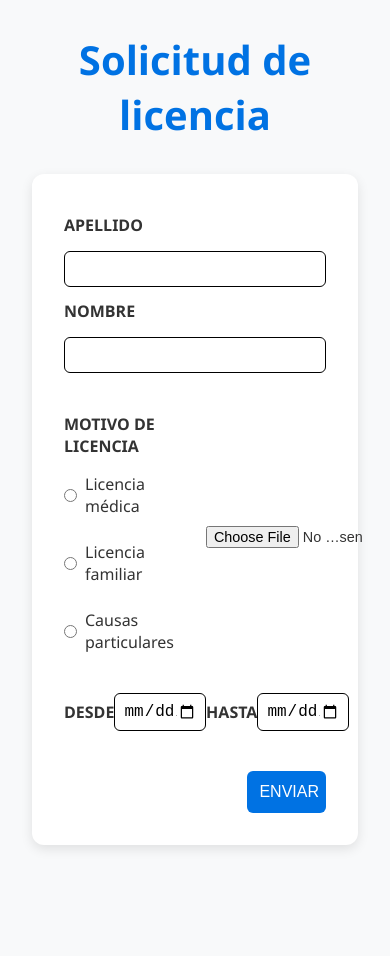
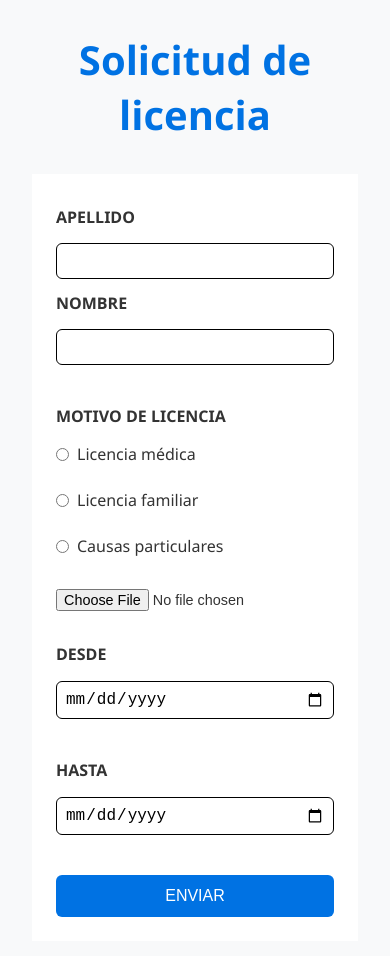
Before and after one commit to deleiscorrea/Licencias, a React (Vite) app: page / in a window 390 px wide. Shown: the top 956 px of the page. Before the commit the page ends 877 px from the top, so only its background shows below. Built offline with nearby package versions, Linux system fonts and the light colour scheme.

Commit message:
responsive celular

```diff
--- a/index.html
+++ b/index.html
@@ -2,6 +2,7 @@
 <html lang="en">
   <head>
     <meta charset="UTF-8" />
+    <meta name="viewport" content="width=device-width, initial-scale=1.0">
     <title>Licencias</title>
   </head>
   <body>
--- a/src/App.css
+++ b/src/App.css
@@ -131,3 +131,38 @@ button[type="submit"] {
 button[type="submit"]:hover {
     background-color: #004586;
 }
+
+@media (max-width: 768px) {
+  .formulario {
+    padding: 1.5rem;
+    width: 100%;
+    margin: 0 auto;
+    border-radius: 0; /* sin bordes redondeados en pantallas pequeñas */
+    box-shadow: none; /* opcional: eliminar sombra para diseño más plano */
+  }
+
+  .motivoArchivo {
+    flex-direction: column;
+    align-items: stretch;
+    gap: 1rem;
+  }
+
+  .archivo {
+    width: 100%;
+  }
+
+  .desdeHasta {
+    flex-direction: column;
+    gap: 1rem;
+  }
+
+  input[type="date"] {
+    width: 100%;
+  }
+
+  button[type="submit"] {
+    width: 100%;
+    margin: 0;
+    margin-top: 1rem;
+  }
+}
```
